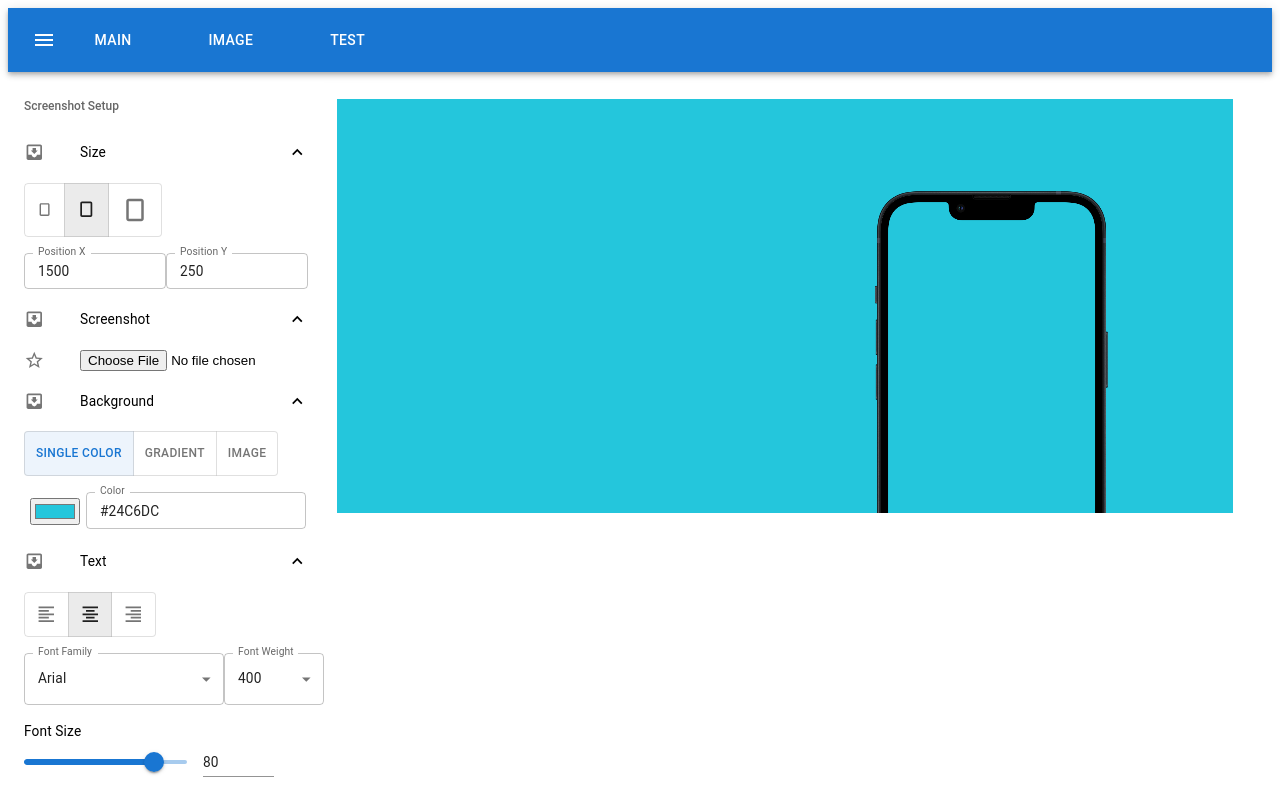
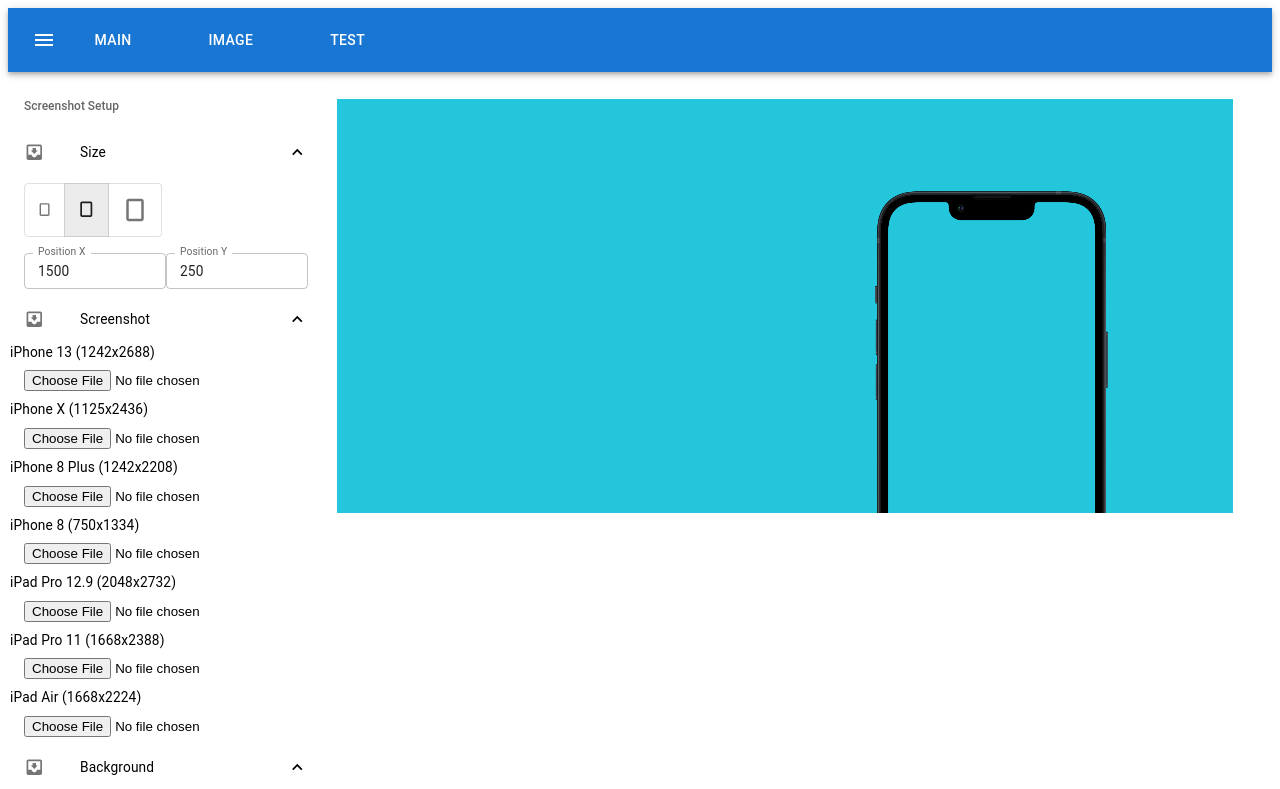
Before and after one commit to hycmatthew/reactDemo, a React app in the folder react-demo/: page /preview in a window 1280 px wide. Shown: the top 789 px of the page. Built offline with nearby package versions, Linux system fonts and the light colour scheme.

Commit message:
update bg image scale logic

```diff
--- a/react-demo/src/ImageContext.js
+++ b/react-demo/src/ImageContext.js
@@ -7,15 +7,15 @@ export function Context(){
     const [state, dispatch] = useReducer(dataReducer, initialState);
 }
 
-export const deviceSize = new Map([
-    ["iPhone 13", {width: 1242, height: 2688}],
-    ["iPhone X", {width: 1125, height: 2436}],
-    ["iPhone 8 Plus", {width: 1242, height: 2208}],
-    ["iPhone 8", {width: 750, height: 1334}],
-    ["iPad Pro 12.9", {width: 2048, height: 2732}],
-    ["iPad Pro 11", {width: 1668, height: 2388}],
-    ["iPad Air", {width: 1668, height: 2224}]
-]);
+export const deviceSize = {
+    "iPhone 13": {width: 1242, height: 2688, image: ""},
+    "iPhone X": {width: 1125, height: 2436, image: ""},
+    "iPhone 8 Plus": {width: 1242, height: 2208, image: ""},
+    "iPhone 8": {width: 750, height: 1334, image: ""},
+    "iPad Pro 12.9": {width: 2048, height: 2732, image: ""},
+    "iPad Pro 11": {width: 1668, height: 2388, image: ""},
+    "iPad Air": {width: 1668, height: 2224, image: ""}
+}
 export const backgroundTypeEnum = Object.freeze({"single":1, "gradient":2, "image": 3})
 
 export const deviceInitPosition = {
@@ -25,9 +25,9 @@ export const deviceInitPosition = {
 }
 
 const initialState = {
-    imageFiles: {},
+    imageFiles: deviceSize,
     containImage: false,
-    deviceType: deviceSize.get("iPhone 13"),
+    deviceType: deviceSize["iPhone 13"],
     deviceXPos: deviceInitPosition.xPos,
     deviceYPos: deviceInitPosition.yPos,
     deviceSize: 2,
@@ -70,7 +70,8 @@ function dataReducer(state, action) {
         case 'updateTextFontColor':
             return { ...state, 'fontColor': action.fontColor};
         case 'updateInputImage':
-            return { ...state, 'imageFiles': action.imageFiles, 'containImage': action.containImage};
+            deviceSize[action.imageType].image = action.imageFiles
+            return { ...state, 'imageFiles': deviceSize, 'containImage': action.containImage};
         case 'updateBackgroundImage':
             return { ...state, 'backgroundImageFile': action.backgroundImageFile};
         case 'updateBackgroundColor':
--- a/react-demo/src/PageWindow.js
+++ b/react-demo/src/PageWindow.js
@@ -10,7 +10,6 @@ export function PageWindow() {
     const { state, dispatch } = useContext(Context);
 
     const emp = useLocation();
-    const [img, setImg] = useState('');
     const deviceSize = [1400,2700];
     const screenSize = [1170,2532];
 
@@ -21,8 +20,7 @@ export function PageWindow() {
             reader.onload=()=>{
                 screenImage.src = reader.result;
             }
-            reader.readAsDataURL(state.imageFiles);
-
+            reader.readAsDataURL(state.imageFiles["iPhone 13"].image);
             screenImage.onload = function() {
                 resolve(screenImage);
             }
@@ -95,6 +93,10 @@ export function PageWindow() {
                 reader.readAsDataURL(state.backgroundImageFile);
 
                 backgroundImage.onload = function() {
+                    let imageWidth = backgroundImage.naturalWidth;
+                    let imageHeight = backgroundImage.naturalHeight;
+                    let imageScale = imageWidth/imageHeight;
+
                     ctx.drawImage(backgroundImage, 0, 0, setScreenWidth, setScreenHeight);
                     let imgData = canvas.toDataURL("image/png");
                     let canvasImage = document.getElementById('canvas-img-bg');
@@ -106,6 +108,7 @@ export function PageWindow() {
 
 
     useEffect(() => {
+        console.log(state.imageFiles);
         let setStartX = parseInt(state.deviceXPos);
         let setStartY = parseInt(state.deviceYPos);
         let setScreenWidth = screenSize[1];
@@ -129,7 +132,7 @@ export function PageWindow() {
                 ctx.drawImage(deviceLoad, setStartX, setStartY, setDeviceWidth, setDeviceHeight);
 
                 let imgData = canvas.toDataURL("image/png");
-                let canvasImage = document.getElementById('canvas-img');
+                let canvasImage = document.getElementById('canvas-img-device');
                 canvasImage.setAttribute('src' , imgData);
             })();
         }else{
--- a/react-demo/src/SideMenu.js
+++ b/react-demo/src/SideMenu.js
@@ -22,7 +22,6 @@ import CropPortraitIcon from '@material-ui/icons/CropPortrait';
 import FormatAlignLeftIcon from '@material-ui/icons/FormatAlignLeft';
 import FormatAlignCenterIcon from '@material-ui/icons/FormatAlignCenter';
 import FormatAlignRightIcon from '@material-ui/icons/FormatAlignRight';
-import FormatAlignJustifyIcon from '@material-ui/icons/FormatAlignJustify';
 import IconButton from '@material-ui/core/IconButton';
 import DeleteIcon from '@material-ui/icons/Delete';
 import AddCircleIcon from '@material-ui/icons/AddCircle';
@@ -34,7 +33,7 @@ import FormControl from '@material-ui/core/FormControl';
 import Select from '@material-ui/core/Select';
 import { makeStyles,styled } from "@material-ui/styles";
 import { createTheme, ThemeProvider } from '@material-ui/core/styles';
-import { backgroundTypeEnum, deviceInitPosition, Context } from "./ImageContext.js";
+import { backgroundTypeEnum, deviceInitPosition, deviceSize, Context } from "./ImageContext.js";
 import { v4 as uuidv4 } from 'uuid';
 
 const useStyles = makeStyles(theme => ({
@@ -67,6 +66,7 @@ export function SideMenu(props) {
     }
 
     const initColorLogicLogic = [{ id: 0, color: '#24C6DC', colorPos: 0 },{ id: 1, color: '#514A9D', colorPos: 100}];
+    const screenImageMap = new Map();
     let typingTimer = null;
 
     const [openSizeSetting, setOpenSizeSetting] = React.useState(true);
@@ -159,7 +159,10 @@ export function SideMenu(props) {
         const re = /^[0-9\b]{1,4}$/;
         if (pos === '' || re.test(pos)) {
             setDeviceSetting(prevState => ({ ...prevState, deviceXPos: pos }))
-            dispatch({ type: 'updateDeviceXPosition', deviceXPos: pos});
+            clearTimeout(typingTimer);
+            typingTimer = setTimeout(() => {
+                dispatch({ type: 'updateDeviceXPosition', deviceXPos: pos});
+            }, 300);
         }
     }
 
@@ -167,7 +170,10 @@ export function SideMenu(props) {
         const re = /^[0-9\b]{1,3}$/;
         if (pos === '' || re.test(pos)) {
             setDeviceSetting(prevState => ({ ...prevState, deviceYPos: pos }))
-            dispatch({ type: 'updateDeviceYPosition', deviceYPos: pos});
+            clearTimeout(typingTimer);
+            typingTimer = setTimeout(() => {
+                dispatch({ type: 'updateDeviceYPosition', deviceYPos: pos});
+            }, 300);
         }
     }
 
@@ -208,12 +214,11 @@ export function SideMenu(props) {
         dispatch({ type: 'updateBackgroundColor', backgroundType: type, backgroundColor: newList});
     }
 
-    const uploadImage = (e) =>{
-        dispatch({ type: 'updateInputImage', imageFiles: e.target.files[0], containImage: true});
+    const uploadImage = (e, deviceKey) =>{
+        dispatch({ type: 'updateInputImage', imageFiles: e.target.files[0], imageType: deviceKey, containImage: true});
     }
 
     const uploadBackgroundImage = (e) =>{
-        console.log(e);
         if(ValidateFileUpload(e)){
             console.log(e.target.files[0]);
             dispatch({ type: 'updateBackgroundImage', backgroundImageFile: e.target.files[0]});
@@ -265,9 +270,25 @@ export function SideMenu(props) {
         }
     }
 
+    const setScreenshotImageBlock = () => {
+        let tempScreenImageList = [];
+        for (let key of Object.keys(deviceSize)) {
+            screenImageMap.set(key, "");
+            tempScreenImageList.push(
+                <div key={key}>
+                    <Typography component="legend" sx={{ width: 200 }}>{key} ({deviceSize[key].width}x{deviceSize[key].height})</Typography>
+                    <ListItem>
+                        <input type="file" onChange={ (e)=>uploadImage(e, key)} />
+                    </ListItem>
+                </div>
+            );
+        }
+        return tempScreenImageList;
+    }
+
     const setFontFamilyBlock = () =>{
         let tempFontFamilyList = [];
-        for(let i=0; i<=safeFontFamilyList.length-1; i++){
+        for(let i=0; i<safeFontFamilyList.length; i++){
             tempFontFamilyList.push(
                 <MenuItem key={safeFontFamilyList[i]} value={ safeFontFamilyList[i] }>{ safeFontFamilyList[i] }</MenuItem>
             );
@@ -358,9 +379,7 @@ export function SideMenu(props) {
             return blockPickerList;
         }else if(backgroundType === backgroundTypeEnum.image){
             return (<ListItem>
-                <ListItemIcon>
-                <StarBorder />
-                </ListItemIcon>
+                <ListItemIcon><StarBorder /></ListItemIcon>
                 <input type="file" onChange={uploadBackgroundImage} />
             </ListItem>)
         }
@@ -406,12 +425,7 @@ export function SideMenu(props) {
                 </ListItemButton>
                 <Collapse in={openScreenshot} timeout="auto" unmountOnExit>
                     <List component="div" disablePadding>
-                    <ListItem>
-                        <ListItemIcon>
-                        <StarBorder />
-                        </ListItemIcon>
-                        <input type="file" onChange={uploadImage} />
-                    </ListItem>
+                        { setScreenshotImageBlock() }
                     </List>
                 </Collapse>
                 <ListItemButton className="set-background-submenu" onClick={updateBackgroundList}>
```
